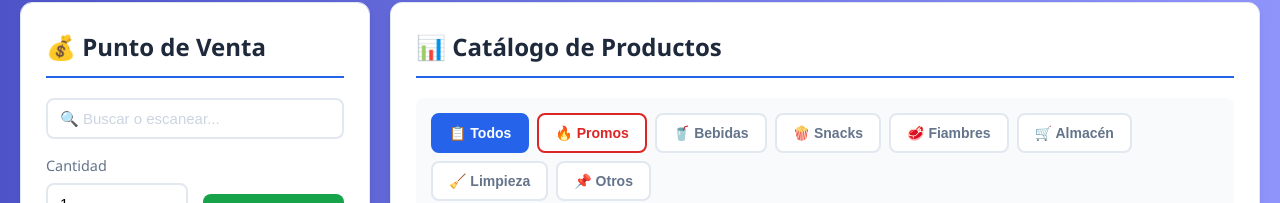
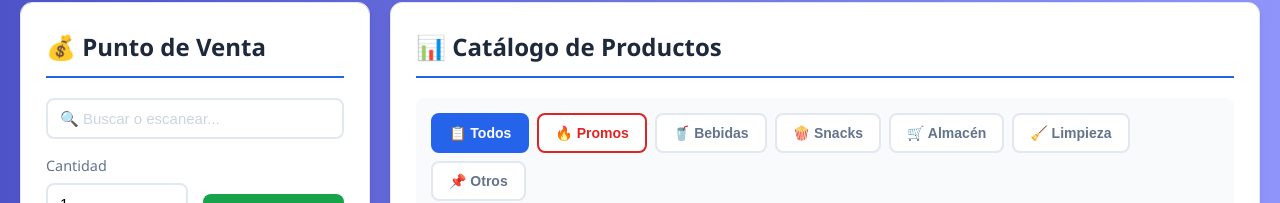
Before and after one commit to joaarod/Sistema-Pos, a plain HTML site: page index.html in a window 1280 px wide. Shown: the part 235-438 px from the top of the page. Drawn offline with nearby package versions, Linux system fonts and the light colour scheme; some packages are replaced by stand-ins of ours; a script that the page names is missing.

Commit message:
Add files via upload

```diff
--- a/index.html
+++ b/index.html
@@ -79,7 +79,7 @@
                         <button class="tab-btn" data-categoria="Promos" style="color: #dc2626; border-color: #dc2626; font-weight: 800;">🔥 Promos</button>
                         <button class="tab-btn" data-categoria="Bebidas">🥤 Bebidas</button>
                         <button class="tab-btn" data-categoria="Snacks">🍿 Snacks</button>
-                        <button class="tab-btn" data-categoria="Fiambres">🥩 Fiambres</button>
+
                         <button class="tab-btn" data-categoria="Almacén">🛒 Almacén</button>
                         <button class="tab-btn" data-categoria="Limpieza">🧹 Limpieza</button>
                         <button class="tab-btn" data-categoria="Otros">📌 Otros</button>
@@ -108,7 +108,7 @@
                     <select id="categoria">
                         <option value="Bebidas">🥤 Bebidas</option>
                         <option value="Snacks">🍿 Snacks</option>
-                        <option value="Fiambres">🥩 Fiambres</option>
+
                         <option value="Almacén">🛒 Almacén</option>
                         <option value="Limpieza">🧹 Limpieza</option>
                         <option value="Otros">📌 Otros</option>
```
Also changed, not shown: pos.html (+1 -1 lines).
